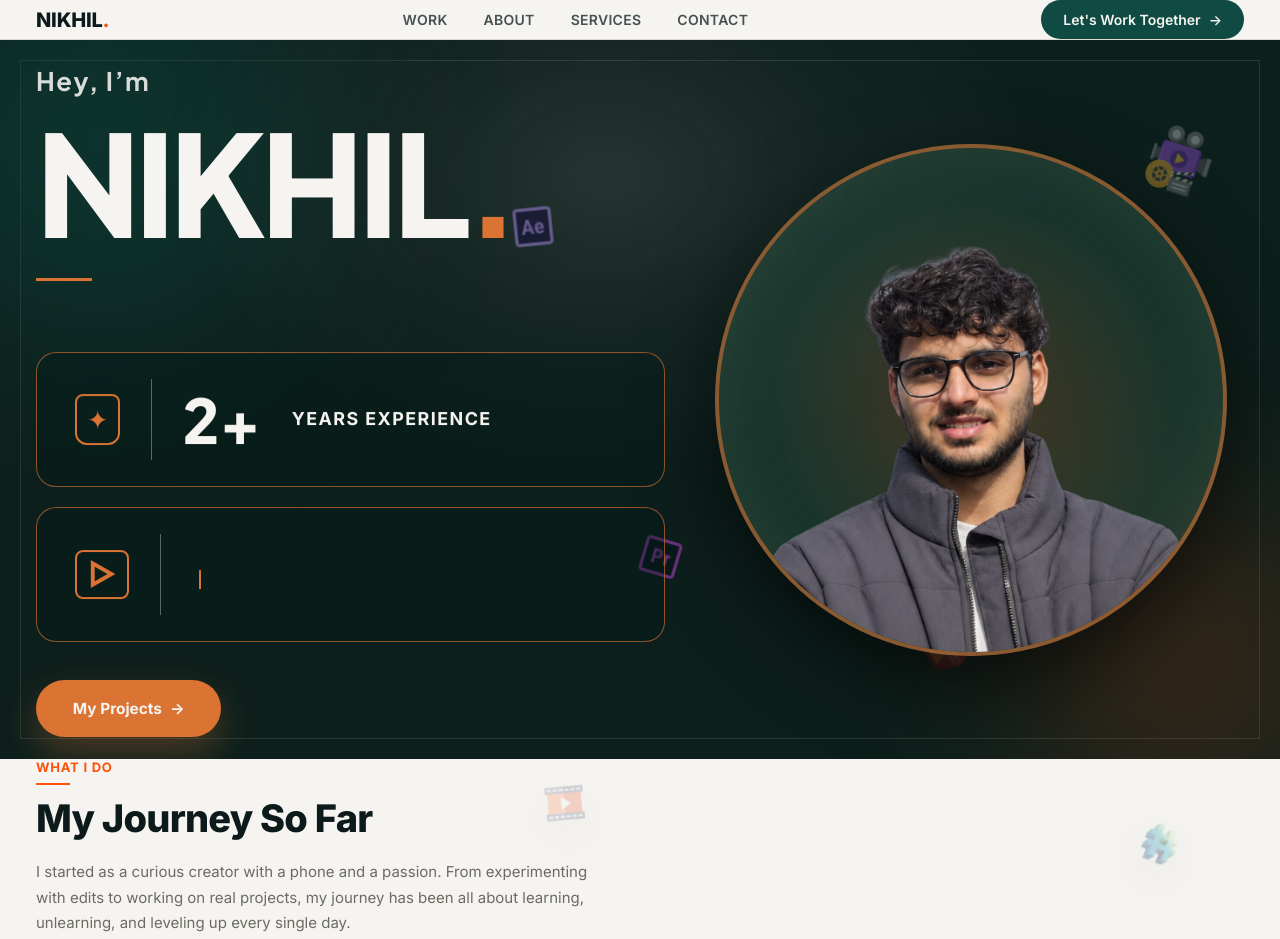
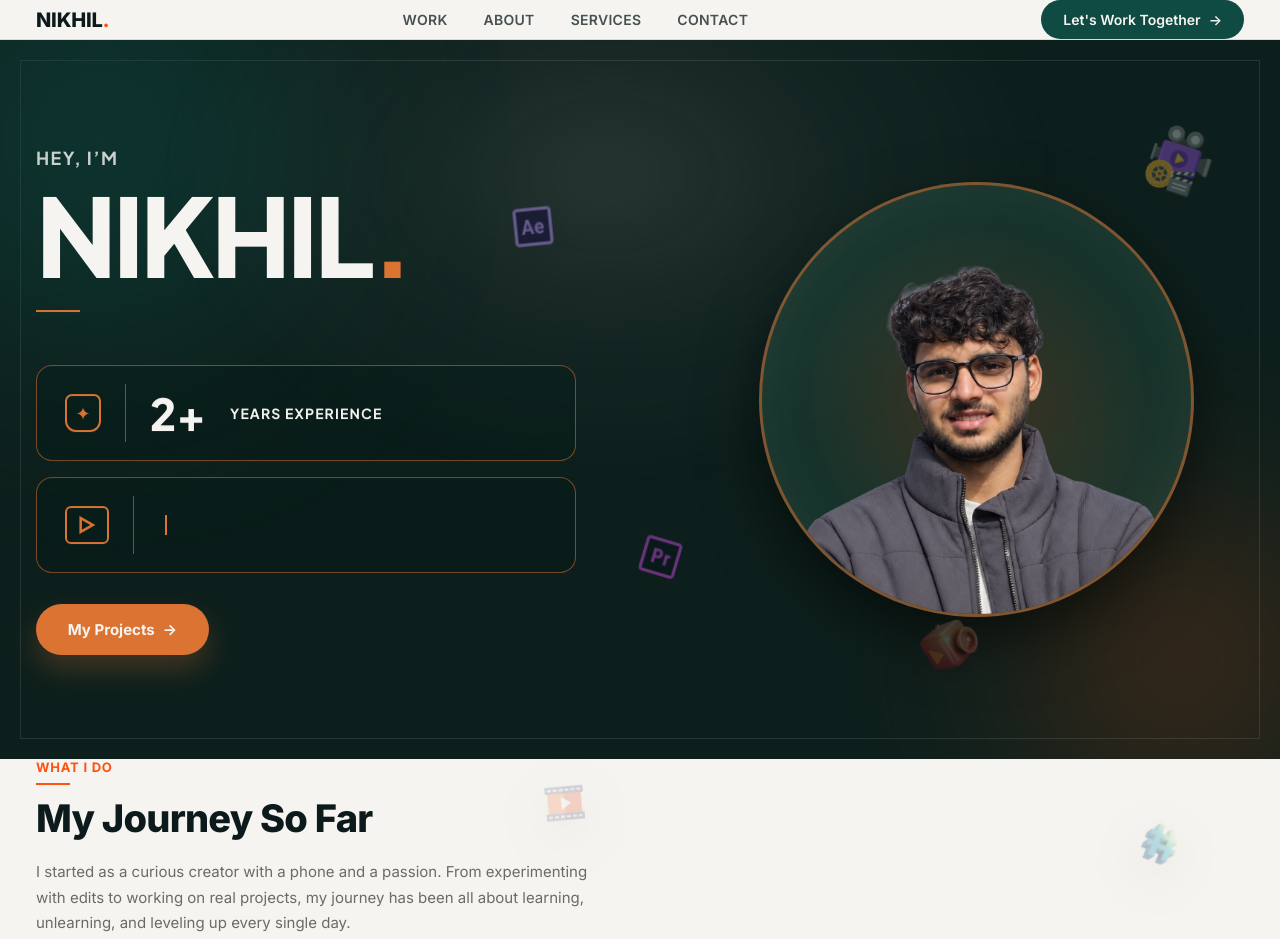
Before and after one commit to nikkhil10825/nikhil-portfolio, a website: page index.html in a window 1280 px wide. Shown: the top 939 px of the page. Drawn offline with Linux system fonts and the light colour scheme.

Commit message:
Harmonize uniform font sizes and reduce overall hero element scale for balanced proportions

```diff
--- a/style.css
+++ b/style.css
@@ -271,14 +271,14 @@ p{margin:0;}
   position: relative;
   z-index: 2;
   display: grid;
-  grid-template-columns: minmax(0, 1.15fr) minmax(0, 1fr);
+  grid-template-columns: minmax(0, 1.2fr) minmax(0, 1fr);
   align-items: center;
   width: 100%;
-  max-width: 1560px;
+  max-width: 1440px;
   min-height: calc(100svh - 81px);
-  gap: clamp(36px, 5vw, 90px);
-  padding-top: clamp(30px, 4vw, 60px);
-  padding-bottom: clamp(30px, 4vw, 60px);
+  gap: clamp(32px, 4.5vw, 64px);
+  padding-top: clamp(24px, 3.5vw, 48px);
+  padding-bottom: clamp(24px, 3.5vw, 48px);
 }
 .hero-left {
   display: flex;
@@ -286,24 +286,24 @@ p{margin:0;}
   gap: 0;
   align-self: center;
   padding: 10px 0;
-  max-width: 760px;
+  max-width: 620px;
 }
 .hero-role {
-  color: rgba(246,244,240,.88);
+  color: rgba(246,244,240,.82);
   font-family: 'Plus Jakarta Sans', sans-serif;
   font-weight: 700;
-  letter-spacing: .06em;
-  font-size: clamp(20px, 2vw, 28px);
-  text-transform: none;
-  margin-bottom: clamp(14px, 1.6vw, 24px);
+  letter-spacing: .08em;
+  font-size: clamp(16px, 1.4vw, 20px);
+  text-transform: uppercase;
+  margin-bottom: clamp(10px, 1.2vw, 16px);
   transform: translateY(var(--hero-copy-scroll,0px));
 }
 .hero-name {
   font-family: 'Plus Jakarta Sans', sans-serif;
-  font-size: clamp(84px, 11vw, 185px);
+  font-size: clamp(64px, 8.5vw, 130px);
   font-weight: 800;
-  line-height: .9;
-  letter-spacing: -0.04em;
+  line-height: .92;
+  letter-spacing: -0.035em;
   color: var(--cream);
   margin: 0;
   position: relative;
@@ -313,32 +313,32 @@ p{margin:0;}
 }
 .hero-name span { color: #DB7333; }
 .hero-rule {
-  width: 56px;
-  height: 3px;
+  width: 44px;
+  height: 2px;
   background: #DB7333;
-  margin: clamp(24px, 2.6vw, 38px) 0 clamp(22px, 2.4vw, 34px);
+  margin: clamp(18px, 2vw, 28px) 0 clamp(16px, 1.8vw, 24px);
   transform: translateY(var(--hero-copy-scroll,0px));
 }
 .hero-facts {
   display: flex;
   flex-direction: column;
   align-items: stretch;
-  gap: clamp(16px, 1.6vw, 22px);
-  margin-top: clamp(28px, 3.2vw, 48px);
+  gap: clamp(12px, 1.2vw, 16px);
+  margin-top: clamp(20px, 2.4vw, 32px);
   width: 100%;
-  max-width: 660px;
+  max-width: 540px;
   transform: translateY(var(--hero-copy-scroll,0px));
 }
 .hero-projects-btn {
   align-self: flex-start;
-  margin-top: clamp(28px, 3vw, 42px);
-  padding: clamp(15px, 1.4vw, 20px) clamp(30px, 2.8vw, 42px);
-  font-size: clamp(15px, 1.2vw, 18px);
+  margin-top: clamp(22px, 2.4vw, 32px);
+  padding: clamp(13px, 1.2vw, 16px) clamp(26px, 2.4vw, 34px);
+  font-size: 15px;
   font-weight: 700;
   border: 1px solid rgba(219,115,51,.75);
   background: #DB7333;
   color: var(--cream);
-  box-shadow: 0 16px 36px rgba(219,115,51,.3);
+  box-shadow: 0 14px 28px rgba(219,115,51,.25);
   transform: translateY(var(--hero-copy-scroll,0px));
 }
 .hero-projects-btn:hover {
@@ -351,25 +351,26 @@ p{margin:0;}
 .hero-fact {
   align-items: center;
   display: flex;
-  gap: clamp(22px, 2.4vw, 36px);
-  min-height: clamp(110px, 10.5vw, 136px);
-  padding: clamp(20px, 2vw, 28px) clamp(28px, 3vw, 44px);
-  border: 1px solid rgba(219,115,51,.65);
-  border-radius: 20px;
-  background: rgba(2,25,22,.32);
+  gap: 24px;
+  min-height: 96px;
+  padding: 18px 28px;
+  border: 1px solid rgba(219,115,51,.55);
+  border-radius: 16px;
+  background: rgba(2,25,22,.3);
   backdrop-filter: blur(10px);
   transition: transform .25s ease, background .25s ease, border-color .25s ease, box-shadow .25s ease;
 }
 .hero-fact:hover {
   background: rgba(246,244,240,.12);
   border-color: rgba(246,244,240,.72);
-  box-shadow: 0 18px 40px rgba(0,0,0,.25);
-  transform: translateX(10px) scale(1.02);
+  box-shadow: 0 14px 35px rgba(0,0,0,.22);
+  transform: translateX(8px) scale(1.015);
 }
 .hero-fact-label {
   display: block;
   color: var(--cream);
-  font-size: clamp(15px, 1.4vw, 19px);
+  font-family: 'Plus Jakarta Sans', sans-serif;
+  font-size: 14px;
   font-weight: 700;
   letter-spacing: .08em;
   text-transform: uppercase;
@@ -381,54 +382,55 @@ p{margin:0;}
   display: block;
   color: var(--cream);
   font-family: 'Plus Jakarta Sans', sans-serif;
-  font-size: clamp(44px, 4.8vw, 62px);
+  font-size: 44px;
   font-weight: 800;
   line-height: 1;
   transition: color .25s ease;
 }
 .expertise-icon {
   border: 2px solid #DB7333;
-  border-radius: 8px;
+  border-radius: 6px;
   color: #DB7333;
   display: inline-flex;
   align-items: center;
   justify-content: center;
   flex: 0 0 auto;
-  font-size: clamp(24px, 2.4vw, 32px);
+  font-size: 20px;
   font-weight: 800;
-  height: clamp(40px, 3.8vw, 50px);
+  height: 38px;
   line-height: 1;
-  width: clamp(44px, 4.2vw, 56px);
+  width: 44px;
   transition: border-color .25s ease, color .25s ease;
 }
 .experience-icon {
   align-items: center;
   border: 2px solid #DB7333;
-  border-radius: 8px 8px 12px 12px;
+  border-radius: 7px 7px 11px 11px;
   color: #DB7333;
   display: inline-flex;
   flex: 0 0 auto;
-  font-size: clamp(20px, 2vw, 26px);
-  height: clamp(42px, 4vw, 52px);
+  font-size: 18px;
+  height: 38px;
   justify-content: center;
   transition: border-color .25s ease, color .25s ease;
-  width: clamp(38px, 3.5vw, 46px);
+  width: 36px;
 }
 .hero-fact-divider {
   align-self: stretch;
-  background: rgba(246,244,240,.35);
+  background: rgba(246,244,240,.3);
   width: 1px;
 }
 .hero-fact-title {
   color: var(--cream);
   font-family: 'Plus Jakarta Sans', sans-serif;
-  font-size: clamp(24px, 2.6vw, 38px);
-  letter-spacing: .08em;
+  font-size: 22px;
+  font-weight: 800;
+  letter-spacing: .06em;
   line-height: 1.2;
   text-transform: uppercase;
   transition: color .25s ease;
 }
-.hero-fact-title span { font-size: .64em; letter-spacing: .08em; }
+.hero-fact-title span { font-size: 1em; letter-spacing: .06em; }
 .hero-fact:hover .expertise-icon,
 .hero-fact:hover .experience-icon { border-color: #DB7333; color: #DB7333; }
 .hero-fact:hover .hero-fact-title,
@@ -541,21 +543,21 @@ p{margin:0;}
   display: flex;
   align-items: center;
   justify-content: center;
-  width: clamp(460px, 40vw, 680px);
-  height: clamp(460px, 40vw, 680px);
+  width: clamp(380px, 34vw, 520px);
+  height: clamp(380px, 34vw, 520px);
   margin: 0 auto;
   border-radius: 50%;
-  background: radial-gradient(circle, rgba(219,115,51,0.28) 0%, rgba(15,74,67,0.52) 70%, transparent 100%);
-  border: 4px solid rgba(219,115,51,0.6);
-  box-shadow: 0 30px 80px rgba(0,0,0,0.6), inset 0 0 60px rgba(219,115,51,0.18);
+  background: radial-gradient(circle, rgba(219,115,51,0.24) 0%, rgba(15,74,67,0.48) 70%, transparent 100%);
+  border: 3px solid rgba(219,115,51,0.55);
+  box-shadow: 0 24px 60px rgba(0,0,0,0.55), inset 0 0 50px rgba(219,115,51,0.15);
   overflow: hidden;
   align-self: center;
   transition: transform 0.35s ease, border-color 0.35s ease, box-shadow 0.35s ease;
 }
 .hero-portrait:hover {
-  border-color: rgba(219,115,51,0.95);
-  box-shadow: 0 34px 90px rgba(219,115,51,0.32), inset 0 0 65px rgba(219,115,51,0.25);
-  transform: translateY(-5px) scale(1.02);
+  border-color: rgba(219,115,51,0.9);
+  box-shadow: 0 28px 70px rgba(219,115,51,0.28), inset 0 0 55px rgba(219,115,51,0.22);
+  transform: translateY(-4px) scale(1.02);
 }
 .hero-portrait::before{
   display: none;
@@ -570,12 +572,12 @@ p{margin:0;}
   height: 100%;
   object-fit: cover;
   object-position: top center;
-  transform: translateY(22px) scale(1.18);
+  transform: translateY(16px) scale(1.18);
   transition: transform 0.4s cubic-bezier(0.25, 1, 0.5, 1);
   display: block;
 }
 .hero-portrait:hover .hero-photo-img {
-  transform: translateY(22px) scale(1.23);
+  transform: translateY(16px) scale(1.23);
 }
 
 /* ---------- Journey / Services ---------- */
```
